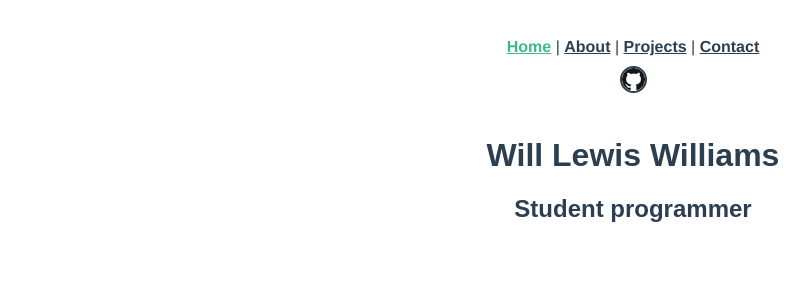
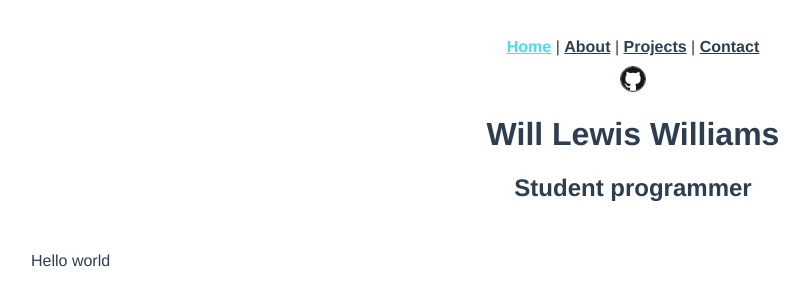
Before and after one commit to wlw-code/portfolio, a Vue app: page / in a window 1280 px wide. Shown: the top 306 px of the page, without its empty margins (7-816 px from the left). Built offline with nearby package versions, Linux system fonts and the light colour scheme.

Commit message:
contact & projects pages, colour change, code cleanup

```diff
--- a/src/App.vue
+++ b/src/App.vue
@@ -6,7 +6,7 @@
       <router-link to="/projects">Projects</router-link> |
       <router-link to="/contact">Contact</router-link>
       <br>
-      <a href="https://github.com/wlw-code" target="_blank"><img alt="GitHub" src="./assets/GitHub-Mark-32px.png" id="githubLogo" width="23"/></a>
+      <a href="https://github.com/wlw-code" target="_blank"><img alt="GitHub" src="./assets/GitHub-Mark-32px.png" id="githubLogo" width="24"/></a>
     </div>
     <router-view/>
   </div>
@@ -31,12 +31,12 @@
 }
 
 #nav a.router-link-exact-active {
-  color: #42b983;
+  color: #42e0f5;
 }
 
 #githubLogo {
   margin-top: 10px;
-  border: 2px solid #2c3e50;
-  border-radius: 14px;
+  border: 1px solid #2c3e50;
+  border-radius: 15px;
 }
 </style>
--- a/src/router/index.js
+++ b/src/router/index.js
@@ -3,6 +3,8 @@ import VueRouter from 'vue-router'
 import Home from '../views/Home.vue'
 import About from '../views/About.vue'
 import NotFound from '../views/NotFound.vue'
+import Projects from '../views/Projects.vue'
+import Contact from '../views/Contact.vue'
 
 Vue.use(VueRouter)
 
@@ -16,6 +18,16 @@ Vue.use(VueRouter)
     path: '/about',
     name: 'About',
     component: About
+  },
+  {
+    path: '/projects',
+    name: 'Projects',
+    component: Projects
+  },
+  {
+    path: '/contact',
+    name: 'Contact',
+    component: Contact
   },
   {
     path: '/404',
@@ -35,7 +47,7 @@ const router = new VueRouter({
 })
 
 router.beforeEach((to, from, next) => {
-  document.title = to.name + ' - wlw';
+  document.title = to.name + ' - wlw'
   next()
 })
 
--- /dev/null
+++ b/src/views/Contact.vue
@@ -0,0 +1,5 @@
+<template>
+  <div class="contact">
+    <h1>Contact me</h1>
+  </div>
+</template>
--- a/src/views/Home.vue
+++ b/src/views/Home.vue
@@ -1,27 +1,18 @@
 <template>
-  <div class="main">
+  <div class="home">
     <h1>Will Lewis Williams</h1>
     <h2>Student programmer</h2>
+    <p>Hello world</p>
   </div>
 </template>
 
-<script>
-export default {
-  name: 'Home',
-  props: {
-    msg: String
-  }
-}
-</script>
-
 <style scoped>
-h1, h2 {
-  font-family: Arial, Helvetica, sans-serif;
-  text-align: center;
-  color: #2c3e50;
+h1 {
+  margin-top: 20px;
 }
 
-h1 {
-  margin-top: 40px;
+p {
+  text-align: left;
+  padding: 30px;
 }
 </style>
--- a/src/views/NotFound.vue
+++ b/src/views/NotFound.vue
@@ -1,5 +1,5 @@
 <template>
-  <div class="about">
+  <div class="notfound">
     <h1>Error: 404</h1>
     <h2>(not found)</h2>
     <router-link to="/"><h4>Go home?</h4></router-link>
--- /dev/null
+++ b/src/views/Projects.vue
@@ -0,0 +1,5 @@
+<template>
+  <div class="projects">
+    <h1>Projects I have worked on</h1>
+  </div>
+</template>
```
Also changed, not shown: src/main.js (line endings or trailing spaces), 5 other files (tests, documents, lock files or other folders).
